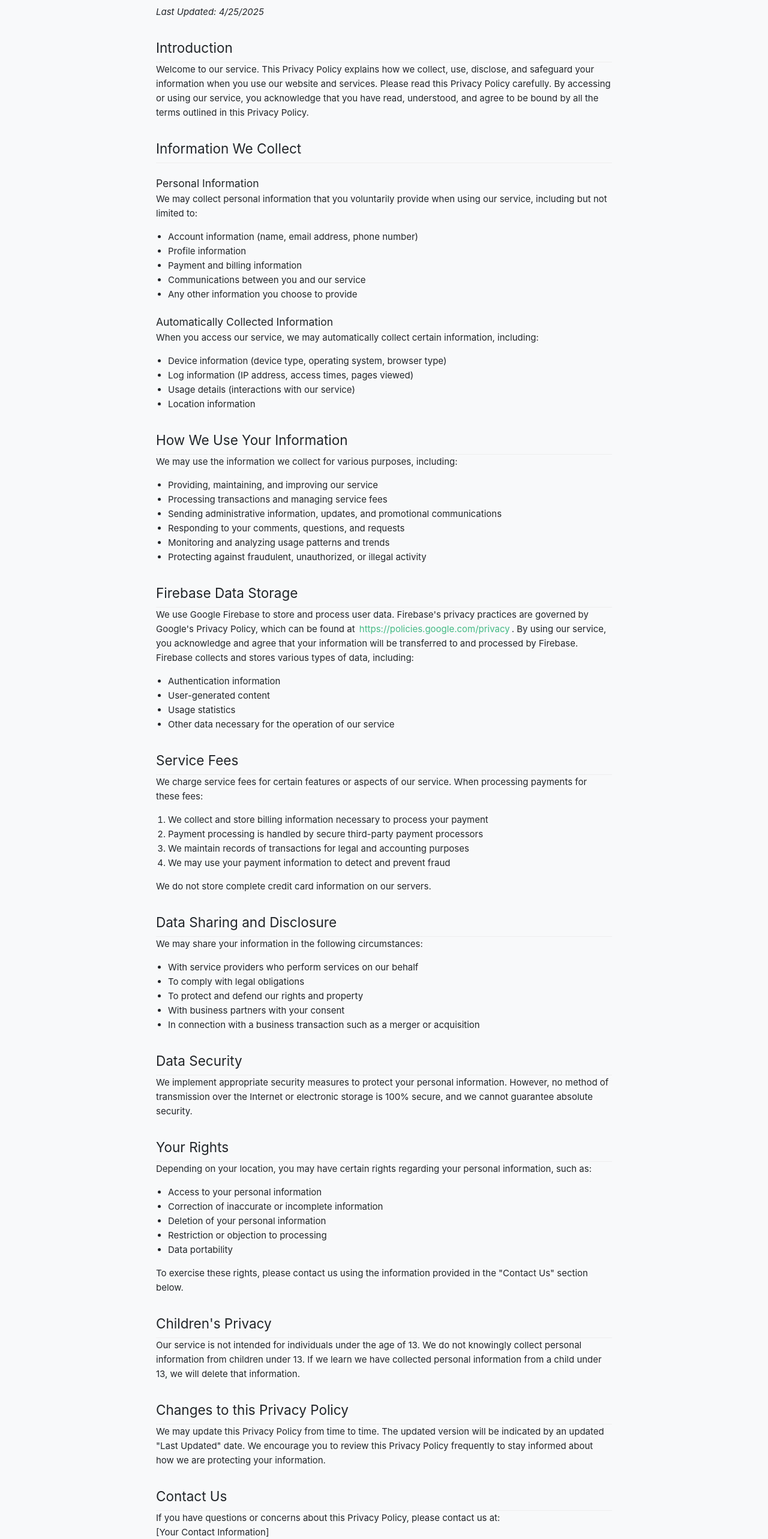
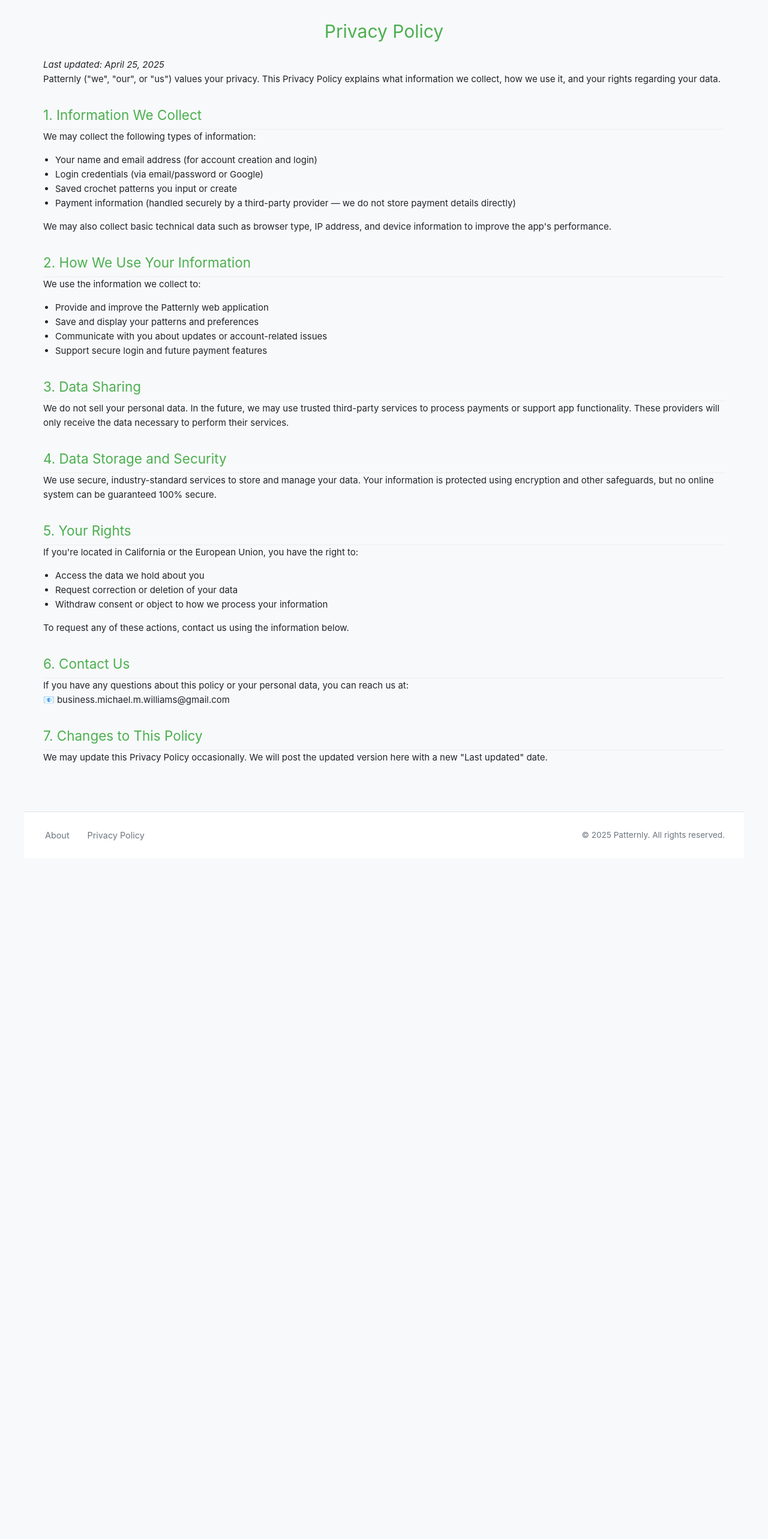
Before and after one commit to azh1n/patternly, a Vue app in the folder vue-project/: page /privacy-policy in a window 1280 px wide. Shown: the part 80-2646 px from the top of the page at 60% size. After the commit the page ends 1511 px from the top, so only its background shows below. Built offline with nearby package versions, Linux system fonts and the light colour scheme; no server answers.

Commit message:
update privacy policy

```diff
--- a/vue-project/src/views/PrivacyPolicyView.vue
+++ b/vue-project/src/views/PrivacyPolicyView.vue
@@ -1,158 +1,117 @@
 <template>
+  <div class="privacy-policy-page">
+    <AppHeader :show-nav="true" :is-dev-mode="false" />
+
     <div class="privacy-policy">
       <h1>Privacy Policy</h1>
 
-    <p><em>Last Updated: {{ currentDate }}</em></p>
+      <p><em>Last updated: {{ currentDate }}</em></p>
+
+      <p>Patternly ("we", "our", or "us") values your privacy. This Privacy Policy explains what information we collect, how we use it, and your rights regarding your data.</p>
 
       <section>
-      <h2>Introduction</h2>
-      <p>Welcome to our service. This Privacy Policy explains how we collect, use, disclose, and safeguard your information when you use our website and services. Please read this Privacy Policy carefully. By accessing or using our service, you acknowledge that you have read, understood, and agree to be bound by all the terms outlined in this Privacy Policy.</p>
+        <h2>1. Information We Collect</h2>
+        <p>We may collect the following types of information:</p>
+        <ul>
+          <li>Your name and email address (for account creation and login)</li>
+          <li>Login credentials (via email/password or Google)</li>
+          <li>Saved crochet patterns you input or create</li>
+          <li>Payment information (handled securely by a third-party provider — we do not store payment details directly)</li>
+        </ul>
+        <p>We may also collect basic technical data such as browser type, IP address, and device information to improve the app's performance.</p>
       </section>
 
       <section>
-      <h2>Information We Collect</h2>
-
-      <h3>Personal Information</h3>
-      <p>We may collect personal information that you voluntarily provide when using our service, including but not limited to:</p>
+        <h2>2. How We Use Your Information</h2>
+        <p>We use the information we collect to:</p>
         <ul>
-        <li>Account information (name, email address, phone number)</li>
-        <li>Profile information</li>
-        <li>Payment and billing information</li>
-        <li>Communications between you and our service</li>
-        <li>Any other information you choose to provide</li>
-      </ul>
-
-      <h3>Automatically Collected Information</h3>
-      <p>When you access our service, we may automatically collect certain information, including:</p>
-      <ul>
-        <li>Device information (device type, operating system, browser type)</li>
-        <li>Log information (IP address, access times, pages viewed)</li>
-        <li>Usage details (interactions with our service)</li>
-        <li>Location information</li>
+          <li>Provide and improve the Patternly web application</li>
+          <li>Save and display your patterns and preferences</li>
+          <li>Communicate with you about updates or account-related issues</li>
+          <li>Support secure login and future payment features</li>
         </ul>
       </section>
 
       <section>
-      <h2>How We Use Your Information</h2>
-      <p>We may use the information we collect for various purposes, including:</p>
-      <ul>
-        <li>Providing, maintaining, and improving our service</li>
-        <li>Processing transactions and managing service fees</li>
-        <li>Sending administrative information, updates, and promotional communications</li>
-        <li>Responding to your comments, questions, and requests</li>
-        <li>Monitoring and analyzing usage patterns and trends</li>
-        <li>Protecting against fraudulent, unauthorized, or illegal activity</li>
-      </ul>
+        <h2>3. Data Sharing</h2>
+        <p>We do not sell your personal data. In the future, we may use trusted third-party services to process payments or support app functionality. These providers will only receive the data necessary to perform their services.</p>
       </section>
 
       <section>
-      <h2>Firebase Data Storage</h2>
-      <p>We use Google Firebase to store and process user data. Firebase's privacy practices are governed by Google's Privacy Policy, which can be found at <a href="https://policies.google.com/privacy" target="_blank">https://policies.google.com/privacy</a>. By using our service, you acknowledge and agree that your information will be transferred to and processed by Firebase.</p>
-      <p>Firebase collects and stores various types of data, including:</p>
-      <ul>
-        <li>Authentication information</li>
-        <li>User-generated content</li>
-        <li>Usage statistics</li>
-        <li>Other data necessary for the operation of our service</li>
-      </ul>
+        <h2>4. Data Storage and Security</h2>
+        <p>We use secure, industry-standard services to store and manage your data. Your information is protected using encryption and other safeguards, but no online system can be guaranteed 100% secure.</p>
       </section>
 
       <section>
-      <h2>Service Fees</h2>
-      <p>We charge service fees for certain features or aspects of our service. When processing payments for these fees:</p>
-      <ol>
-        <li>We collect and store billing information necessary to process your payment</li>
-        <li>Payment processing is handled by secure third-party payment processors</li>
-        <li>We maintain records of transactions for legal and accounting purposes</li>
-        <li>We may use your payment information to detect and prevent fraud</li>
-      </ol>
-      <p>We do not store complete credit card information on our servers.</p>
+        <h2>5. Your Rights</h2>
+        <p>If you're located in California or the European Union, you have the right to:</p>
+        <ul>
+          <li>Access the data we hold about you</li>
+          <li>Request correction or deletion of your data</li>
+          <li>Withdraw consent or object to how we process your information</li>
+        </ul>
+        <p>To request any of these actions, contact us using the information below.</p>
       </section>
 
       <section>
-      <h2>Data Sharing and Disclosure</h2>
-      <p>We may share your information in the following circumstances:</p>
-      <ul>
-        <li>With service providers who perform services on our behalf</li>
-        <li>To comply with legal obligations</li>
-        <li>To protect and defend our rights and property</li>
-        <li>With business partners with your consent</li>
-        <li>In connection with a business transaction such as a merger or acquisition</li>
-      </ul>
+        <h2>6. Contact Us</h2>
+        <p>If you have any questions about this policy or your personal data, you can reach us at:</p>
+        <p>📧 business.michael.m.williams@gmail.com</p>
       </section>
 
       <section>
-      <h2>Data Security</h2>
-      <p>We implement appropriate security measures to protect your personal information. However, no method of transmission over the Internet or electronic storage is 100% secure, and we cannot guarantee absolute security.</p>
+        <h2>7. Changes to This Policy</h2>
+        <p>We may update this Privacy Policy occasionally. We will post the updated version here with a new "Last updated" date.</p>
       </section>
-
-    <section>
-      <h2>Your Rights</h2>
-      <p>Depending on your location, you may have certain rights regarding your personal information, such as:</p>
-      <ul>
-        <li>Access to your personal information</li>
-        <li>Correction of inaccurate or incomplete information</li>
-        <li>Deletion of your personal information</li>
-        <li>Restriction or objection to processing</li>
-        <li>Data portability</li>
-      </ul>
-      <p>To exercise these rights, please contact us using the information provided in the "Contact Us" section below.</p>
-    </section>
-
-    <section>
-      <h2>Children's Privacy</h2>
-      <p>Our service is not intended for individuals under the age of 13. We do not knowingly collect personal information from children under 13. If we learn we have collected personal information from a child under 13, we will delete that information.</p>
-    </section>
-
-    <section>
-      <h2>Changes to this Privacy Policy</h2>
-      <p>We may update this Privacy Policy from time to time. The updated version will be indicated by an updated "Last Updated" date. We encourage you to review this Privacy Policy frequently to stay informed about how we are protecting your information.</p>
-    </section>
-
-    <section>
-      <h2>Contact Us</h2>
-      <p>If you have questions or concerns about this Privacy Policy, please contact us at:</p>
-      <p>{{ contactInfo || '[Your Contact Information]' }}</p>
-    </section>
+    </div>
   </div>
 </template>
 
 <script setup>
 import { ref } from 'vue';
+import AppHeader from '@/components/AppHeader.vue';
 
-// You can replace these with your actual values
-const currentDate = ref(new Date().toLocaleDateString());
-const contactInfo = ref(''); // Add your contact information here
+// Format date as Month Day, Year
+const currentDate = ref(new Date().toLocaleDateString('en-US', {
+  year: 'numeric',
+  month: 'long',
+  day: 'numeric'
+}));
 </script>
 
 <style scoped>
+.privacy-policy-page {
+  min-height: 100vh;
+  display: flex;
+  flex-direction: column;
+}
+
 .privacy-policy {
-  max-width: 800px;
+  max-width: 1200px;
   margin: 0 auto;
-  padding: 20px;
+  padding: 2rem 1.5rem;
   line-height: 1.6;
+  flex: 1;
 }
 
 h1 {
   text-align: center;
   margin-bottom: 20px;
+  color: var(--accent-color, #42b983);
 }
 
 h2 {
   margin-top: 30px;
   padding-bottom: 5px;
   border-bottom: 1px solid #eee;
-}
-
-h3 {
-  margin-top: 20px;
+  color: var(--accent-color, #42b983);
 }
 
 section {
   margin-bottom: 30px;
 }
 
-ul, ol {
+ul {
   padding-left: 20px;
   margin: 15px 0;
 }
@@ -165,4 +124,10 @@
 a:hover {
   text-decoration: underline;
 }
+
+@media (min-width: 768px) {
+  .privacy-policy {
+    padding: 3rem 2rem;
+  }
+}
 </style>
```
Lines whose indentation alone changed are shown as unchanged.
